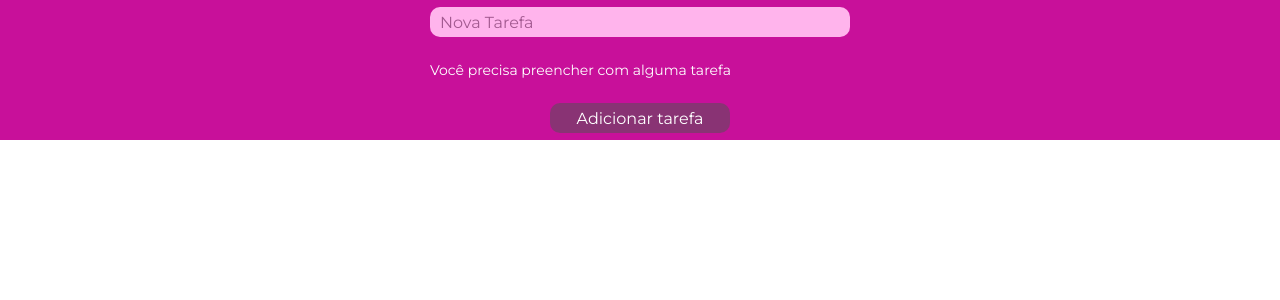
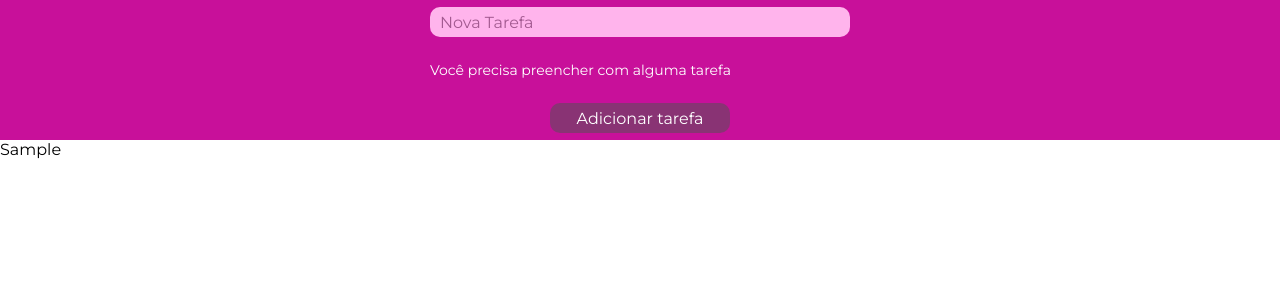
Before and after one commit to gabihtoledo0/curso-react, a React (Create React App) app: page / in a window 1280 px wide. Both pictures are taken after typing "Sample" into the empty fields and a click on the button "Adicionar tarefa". Shown: the top 300 px of the page. Built offline with nearby package versions, Linux system fonts and the light colour scheme; the HTML template or start-up script is replaced by a standard one.

Commit message:
container de listagens das tarefas

```diff
--- a/src/pages/TodoApp/TodoApp.js
+++ b/src/pages/TodoApp/TodoApp.js
@@ -1,11 +1,12 @@
 import React from "react";
 import TodoCreator from "./containers/TodoCreator/TodoCreator"
+import TodoList from "./containers/TodoList/TodoList"
 
 function TodoApp() {
   return(
     <>
     <TodoCreator/>
-    <main>TodoList</main>
+    <TodoList />
     <footer>TodoFilter</footer>
     </>
   )
--- a/src/pages/TodoApp/containers/TodoCreator/TodoCreator.js
+++ b/src/pages/TodoApp/containers/TodoCreator/TodoCreator.js
@@ -3,7 +3,7 @@ import { useFormik } from "formik";
 import TodoContext from "../../../../state/todos/Context";
 import * as todoActions from "../../../../state/todos/actions";
 import * as yup from "yup";
-import styled from "./TodoCreator.module.css";
+import styles from "./TodoCreator.module.css";
 
 function TodoCreator() {
   const { todosDispatch } = useContext(TodoContext);
@@ -25,19 +25,19 @@ function TodoCreator() {
   }, []);
 
   return (
-    <form className={styled.container} onSubmit={handleSubmit}>
+    <form className={styles.container} onSubmit={handleSubmit}>
       <input
         type="text"
-        className={styled.input}
+        className={styles.input}
         {...getFieldProps("title")}
         autoComplete="off"
         ref={inputTitle}
         placeholder="Nova Tarefa"
       />
       {touched.title && errors.title ? (
-        <small className={styled.error}>{errors.title}</small>
+        <small className={styles.error}>{errors.title}</small>
       ) : null}
-      <button type="submit" disabled={!isValid} className={styled.submit}>
+      <button type="submit" disabled={!isValid} className={styles.submit}>
         Adicionar tarefa
       </button>
     </form>
--- /dev/null
+++ b/src/pages/TodoApp/containers/TodoList/TodoList.js
@@ -0,0 +1,20 @@
+import React, { useContext } from "react";
+import TodosContext from "../../../../state/todos/Context";
+import styles from "./TodoList.module.css";
+
+function TodoList() {
+  const { todos } = useContext(TodosContext);
+  return (
+    <div className={styles.container}>
+      <ul>
+        {todos.map((todo) => {
+          return(
+            <li>{todo.title}</li>
+          );
+        })}
+      </ul>
+    </div>
+  );
+}
+
+export default TodoList;
--- /dev/null
+++ b/src/pages/TodoApp/containers/TodoList/TodoList.module.css
@@ -0,0 +1,6 @@
+.container {
+  position: fixed;
+  top: 140px;
+  left: 0;
+
+}
```
